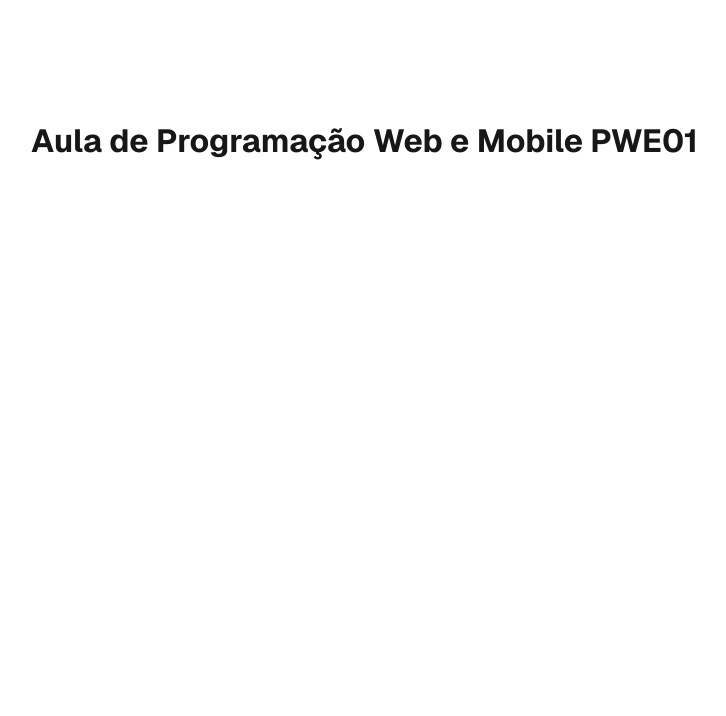
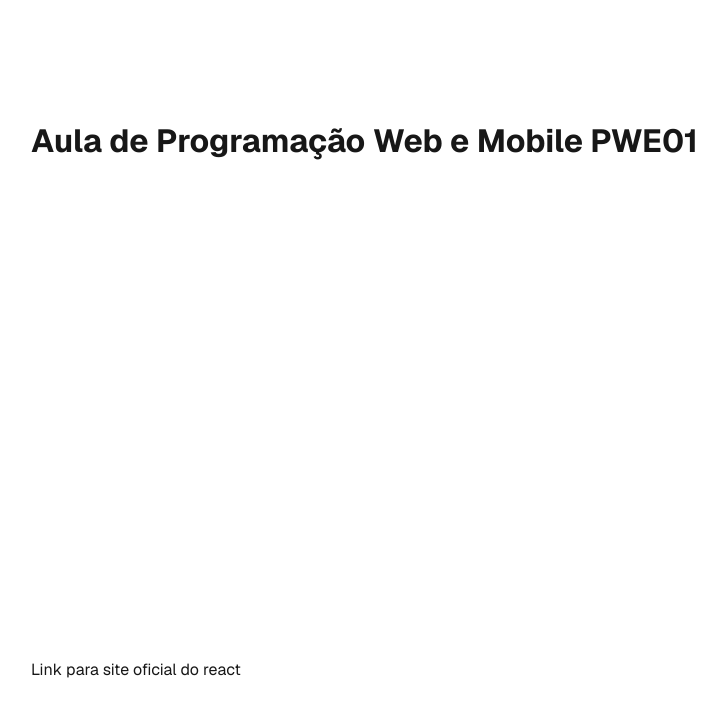
Before and after one commit to Gustavo-Henrique-glitch/programacaowebemobile, a Next.js app in the folder pwe01/: page / in a window 1280 px wide. Shown: the top 716 px of the page, without its empty margins (269-995 px from the left). Built offline with nearby package versions, Linux system fonts and the light colour scheme.

Commit message:
adição do link

```diff
--- a/pwe01/app/page.js
+++ b/pwe01/app/page.js
@@ -8,6 +8,7 @@ export default function Home() {
           <h1>
             Aula de Programação Web e Mobile PWE01
           </h1>
+          <a href="https://react.dev/"> Link para site oficial do react</a>
 
       </main>
     </div>
```
